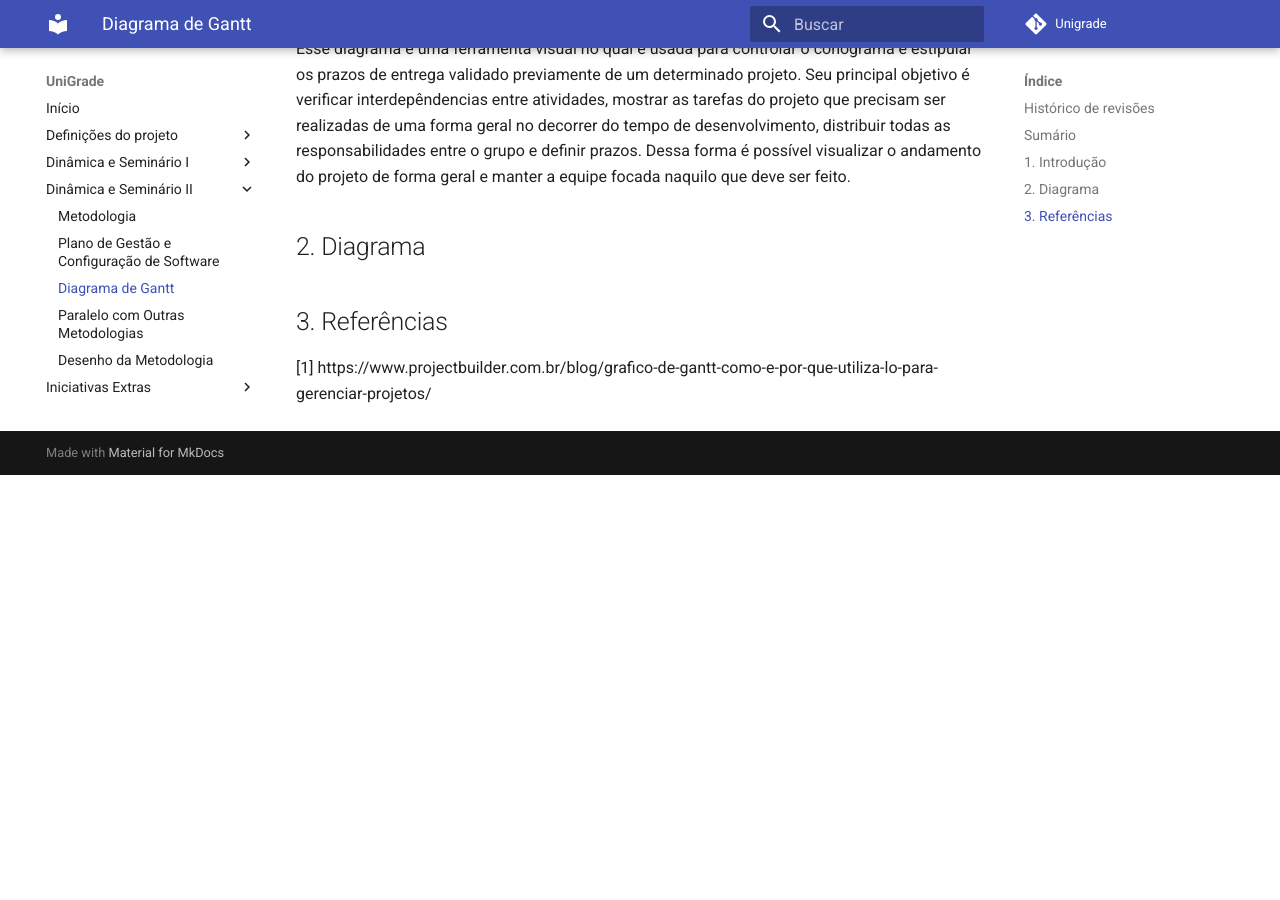
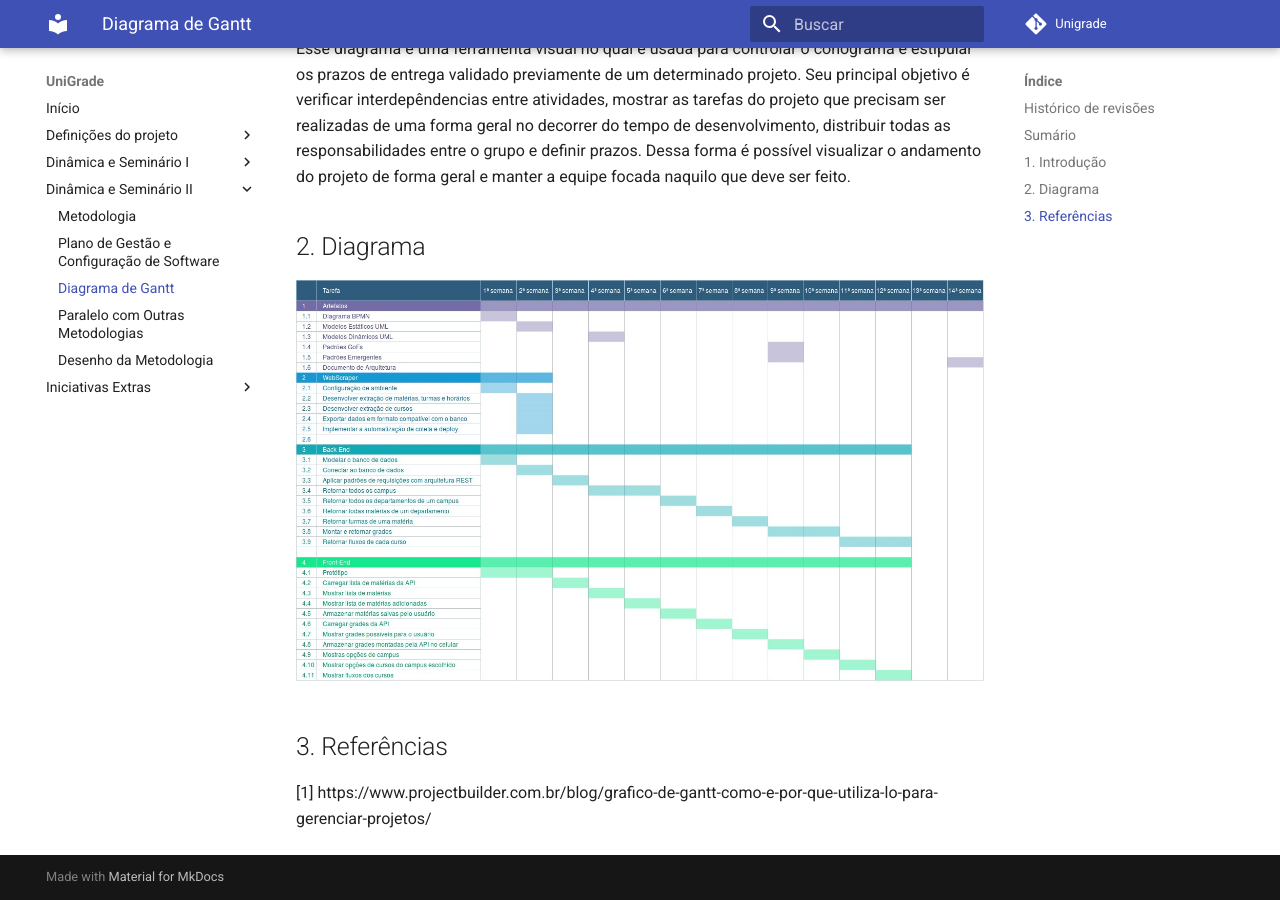
Before and after one commit to ads-unigrade-2019-1/Wiki, an MkDocs documentation site: the page built from docs/dinamica02/DiagramaGantt.md, in a window 1280 px wide and 900 px high, scrolled down 561 px. Built offline with MkDocs 1.6.1 and Material for MkDocs 9.7.7, drawn with Linux system fonts in a browser that asks for light colours; before the commit the page ends 1036 px from its top, so only the background shows below that.

Commit message:
Adding the diagram to md
Co-authored-by: Geovana Ramos <geovannna.1998@gmail.com>

```diff
--- a/docs/dinamica02/DiagramaGantt.md
+++ b/docs/dinamica02/DiagramaGantt.md
@@ -16,6 +16,8 @@ Esse diagrama é uma ferramenta visual no qual é usada para controlar o conogra
 
 ## 2. Diagrama
 
+![Diagrama de Gantt](img/DiagramaGantt.jpg)
+
 ## 3. Referências
 
 [1] https://www.projectbuilder.com.br/blog/grafico-de-gantt-como-e-por-que-utiliza-lo-para-gerenciar-projetos/
```
Also changed, not shown: docs/dinamica02/img/DiagramaGantt.jpg (added).
